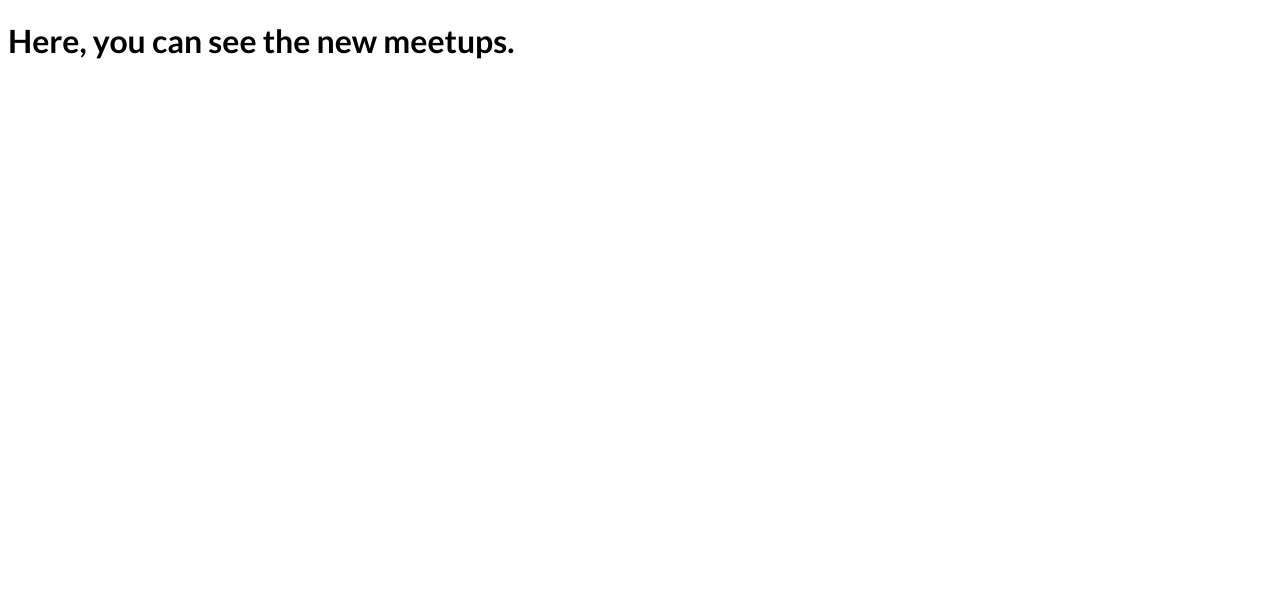
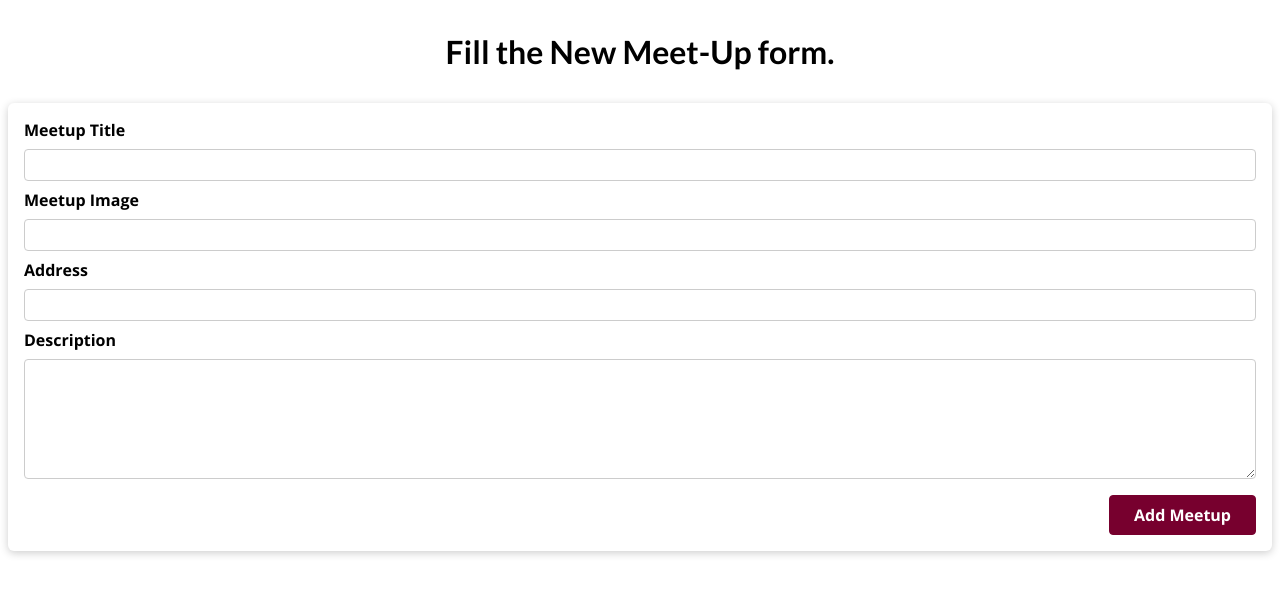
Before and after one commit to CoolShivas/002--Next_MeetUps_Project-, a Next.js app in the folder meetups_project/: page /newmeetups in a window 1280 px wide. Shown: the top 594 px of the page. Built offline with nearby package versions, Linux system fonts and the light colour scheme.

Commit message:
Formation of NewMeetUpForm and added it to NewMeetUps Page.

```diff
--- /dev/null
+++ b/meetups_project/components/meetups/NewMeetUpForm.js
@@ -0,0 +1,32 @@
+import Card from "../ui/Card";
+import classes from "./NewMeetUpForm.module.css";
+
+function NewMeetUpForm() {
+  return (
+    <Card>
+      <form className={classes.form}>
+        <div className={classes.control}>
+          <label htmlFor="title">Meetup Title</label>
+          <input type="text" id="title" required />
+        </div>
+        <div className={classes.control}>
+          <label htmlFor="image">Meetup Image</label>
+          <input type="url" id="image" required />
+        </div>
+        <div className={classes.control}>
+          <label htmlFor="address">Address</label>
+          <input type="text" id="address" required />
+        </div>
+        <div className={classes.control}>
+          <label htmlFor="description">Description</label>
+          <textarea id="description" rows="5" required></textarea>
+        </div>
+        <div className={classes.actions}>
+          <button>Add Meetup</button>
+        </div>
+      </form>
+    </Card>
+  );
+}
+
+export default NewMeetUpForm;
--- /dev/null
+++ b/meetups_project/components/meetups/NewMeetUpForm.module.css
@@ -0,0 +1,45 @@
+.form {
+    padding: 1rem;
+  }
+
+  .control {
+    margin-bottom: 0.5rem;
+  }
+
+  .control label {
+    display: block;
+    font-weight: bold;
+    margin-bottom: 0.5rem;
+  }
+
+  .control input,
+  .control textarea {
+    display: block;
+    font: inherit;
+    border-radius: 4px;
+    border: 1px solid #ccc;
+    padding: 0.25rem;
+    width: 100%;
+  }
+
+  .actions {
+    margin-top: 1rem;
+    text-align: right;
+  }
+
+  .actions button {
+    font: inherit;
+    cursor: pointer;
+    background-color: #77002e;
+    color: white;
+    padding: 0.5rem 1.5rem;
+    border: 1px solid #77002e;
+    border-radius: 4px;
+    font-weight: bold;
+  }
+
+  .actions button:hover,
+  .actions button:active {
+    background-color: #a50e48;
+    border-color: #a50e48;
+  }
--- /dev/null
+++ b/meetups_project/pages/newmeetups/NewMeetUps.module.css
@@ -0,0 +1,5 @@
+.newmeetups_heading{
+    text-align: center;
+    margin: 1rem;
+    padding: 1rem;
+}
--- a/meetups_project/pages/newmeetups/index.js
+++ b/meetups_project/pages/newmeetups/index.js
@@ -1,7 +1,11 @@
+import NewMeetUpForm from "../../components/meetups/NewMeetUpForm";
+import classes from "./NewMeetUps.module.css";
+
 const NewMeetUps = () => {
   return (
     <>
-      <h1> Here, you can see the new meetups. </h1>
+      <h1 className={classes.newmeetups_heading}>Fill the New Meet-Up form.</h1>
+      <NewMeetUpForm></NewMeetUpForm>
     </>
   );
 };
```
